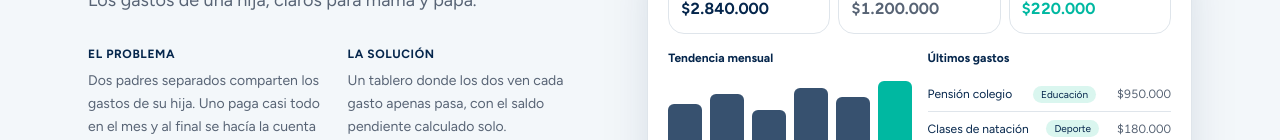
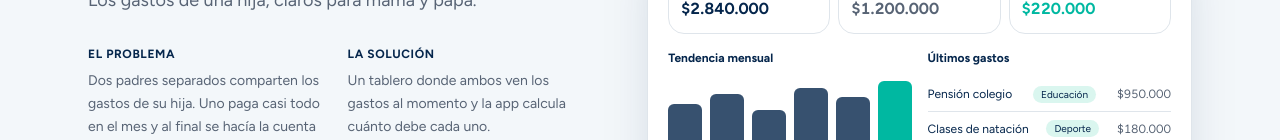
Before and after one commit to MariaCenteno/bfl-portafolio, a React (Vite) app: page / in a window 1280 px wide. Shown: the part 812-952 px from the top of the page. Built offline with nearby package versions, Linux system fonts and the light colour scheme; a web font is replaced by a local one.

Commit message:
Ajusta texto de la solución en Gastos de los hijos (ES y EN)
Co-Authored-By: Claude Opus 5.5 <noreply@anthropic.com>
Claude-Session: https://claude.ai/code/session_01DG2WVdnumiVkyUvpicEzxe

```diff
--- a/src/content.ts
+++ b/src/content.ts
@@ -54,7 +54,7 @@ export const content: Record<Lang, Content> = {
         problem:
           "Dos padres separados comparten los gastos de su hija. Uno paga casi todo en el mes y al final se hacía la cuenta a mano en una hoja de cálculo.",
         solution:
-          "Un tablero donde los dos ven cada gasto apenas pasa, con el saldo pendiente calculado solo.",
+          "Un tablero donde ambos ven los gastos al momento y la app calcula cuánto debe cada uno.",
         features: [
           "Registro de gastos y pagos con categoría",
           "Saldo pendiente automático entre los dos",
@@ -168,7 +168,7 @@ export const content: Record<Lang, Content> = {
         tagline: "A child's expenses, clear for both parents.",
         problem:
           "Two separated parents share their daughter's expenses. One pays most of the month, and the final count was done by hand in a spreadsheet.",
-        solution: "A dashboard where both see each expense as it happens, with the balance due calculated for them.",
+        solution: "A dashboard where both parents see expenses in real time, and the app works out who owes what.",
         features: [
           "Log expenses and payments by category",
           "Automatic balance due between both parents",
```
